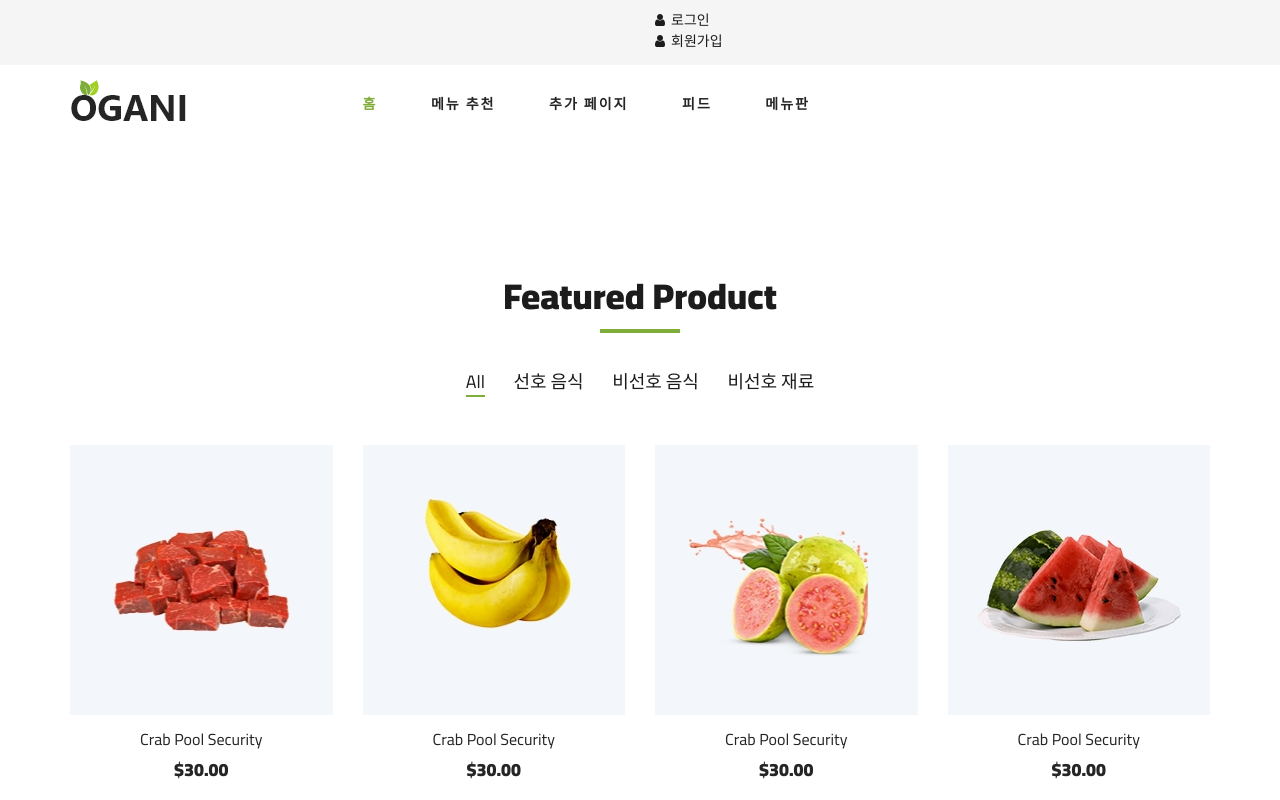
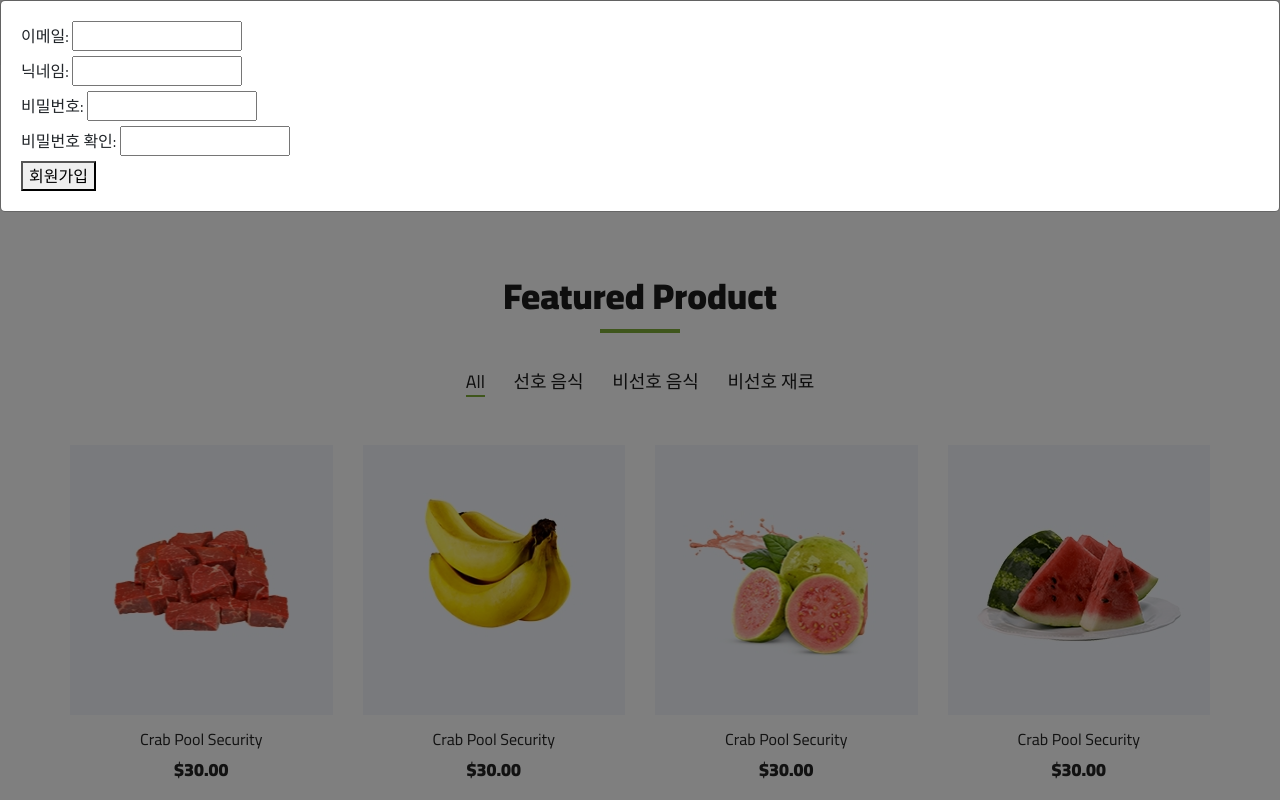
Before and after one commit to Final-Project-mechu/front-end, a plain HTML site: page index.html in a window 1280 px wide. Both pictures are taken after a click on the link "회원가입". Shown: the top 800 px of the page. Drawn offline with Linux system fonts and the light colour scheme.

Commit message:
feat: 로그인, 회원가입 모달 추가
회원가입, 로그인 모달 창 추가

```diff
--- /dev/null
+++ b/css/modal.css
@@ -0,0 +1,16 @@
+.modal {
+  display: none;
+  position: fixed;
+  top: 0;
+  left: 0;
+  width: 100%;
+  height: 100%;
+  background-color: rgba(0, 0, 0, 0.5);
+  justify-content: center;
+  align-items: center;
+}
+.modal-content {
+  background-color: #fff;
+  padding: 20px;
+  border-radius: 5px;
+}
--- a/index.html
+++ b/index.html
@@ -23,6 +23,7 @@
     <link rel="stylesheet" href="css/owl.carousel.min.css" type="text/css" />
     <link rel="stylesheet" href="css/slicknav.min.css" type="text/css" />
     <link rel="stylesheet" href="css/style.css" type="text/css" />
+    <link rel="stylesheet" href="css/modal.css" type="text/css">
   </head>
 
   <body>
@@ -110,8 +111,41 @@
             <div class="col-lg-6 col-md-6">
               <div class="header__top__left">
                 <div class="header__top__right__auth">
-                  <a href="#"><i class="fa fa-user"></i>로그인</a>
-                  <a href="#"><i class="fa fa-user"></i>회원가입</a>
+                  <a href="#" id="loginLink"><i class="fa fa-user"></i>회원가입</a>
+                  <div id="loginModal" class="modal">
+                    <div class="modal-content">
+                      <form>
+                        <label for="email">이메일:</label>
+                        <input type="email" id="email" name="email"><br>
+
+                        <label for="nickname">닉네임:</label>
+                        <input type="text" id="nickname" name="nickname"><br>
+
+                        <label for="password">비밀번호:</label>
+                        <input type="password" id="password" name="password"><br>
+
+                        <label for="confirmPassword">비밀번호 확인:</label>
+                        <input type="password" id="confirmPassword" name="confirmPassword"><br>
+
+                        <button type="submit">회원가입</button>
+                    </form>
+                    </div>
+                  </div>
+                  <a href="#" id="signupLink"><i class="fa fa-user"></i>로그인</a>
+
+                  <div id="signupModal" class="modal">
+                      <div class="modal-content">
+                          <form>
+                              <label for="signupEmail">이메일:</label>
+                              <input type="email" id="signupEmail" name="signupEmail"><br>
+
+                              <label for="signupPassword">비밀번호:</label>
+                              <input type="password" id="signupPassword" name="signupPassword"><br>
+
+                              <button type="submit">로그인</button>
+                          </form>
+                      </div>
+                  </div>
                 </div>
               </div>
             </div>
@@ -852,6 +886,33 @@
     </footer>
     <!-- Footer Section End -->
 
+    <script>
+      const loginLink = document.getElementById('loginLink');
+      const loginModal = document.getElementById('loginModal');
+
+      loginLink.addEventListener('click', () => {
+          loginModal.style.display = 'block';
+      });
+
+      window.addEventListener('click', (event) => {
+          if (event.target === loginModal) {
+              loginModal.style.display = 'none';
+          }
+      });
+      const signupLink = document.getElementById('signupLink');
+        const signupModal = document.getElementById('signupModal');
+
+        signupLink.addEventListener('click', () => {
+            signupModal.style.display = 'block';
+        });
+
+        window.addEventListener('click', (event) => {
+            if (event.target === signupModal) {
+                signupModal.style.display = 'none';
+            }
+        });
+  </script>
+
     <!-- Js Plugins -->
     <script src="js/jquery-3.3.1.min.js"></script>
     <script src="js/bootstrap.min.js"></script>
```
